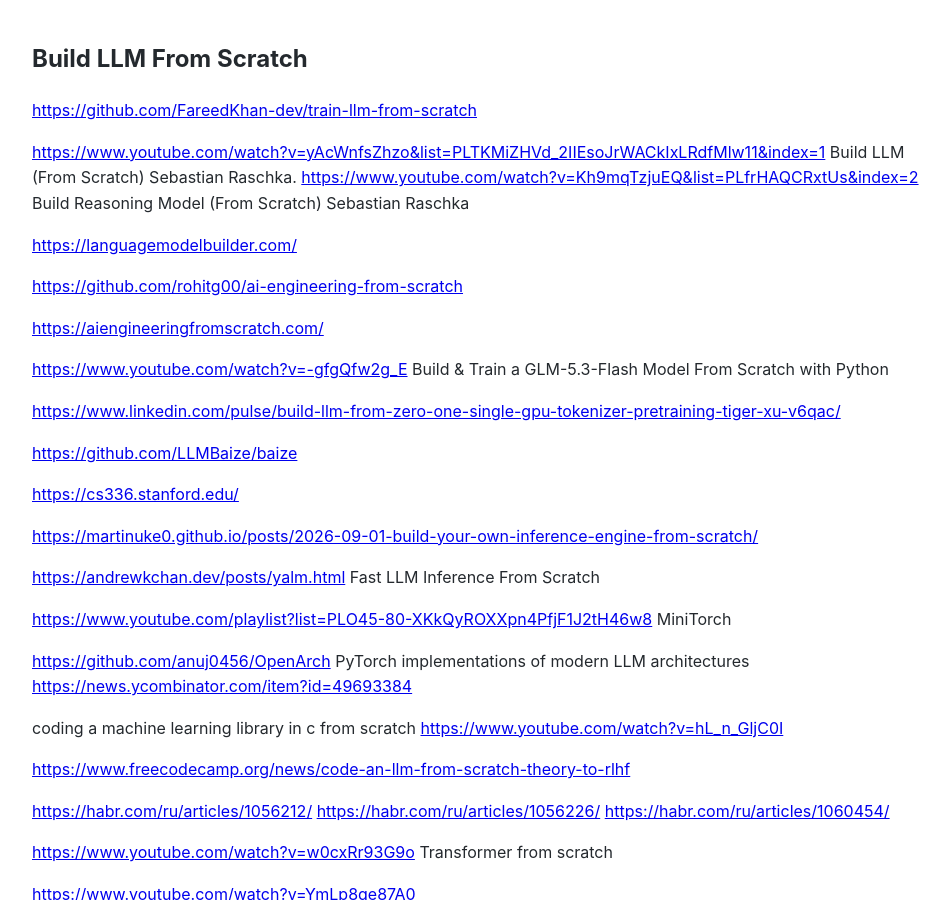
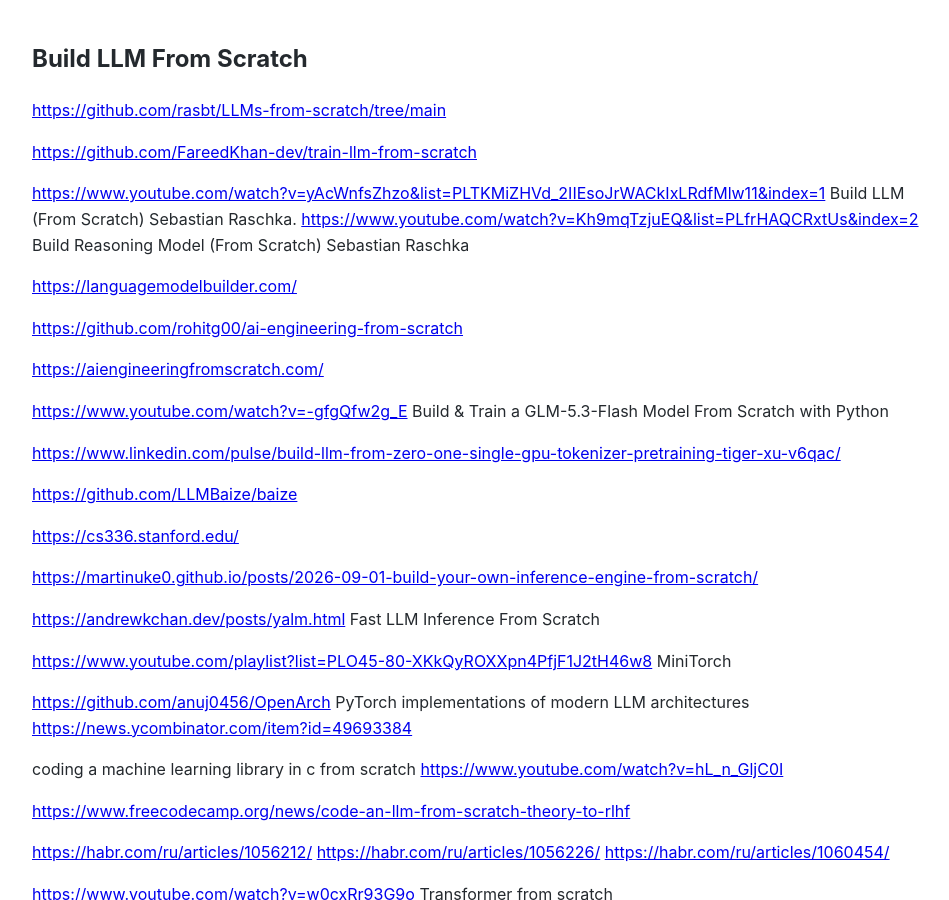
Before and after one commit to Michael-Lubinsky/michael-lubinsky.github.com, a Jekyll site: the page built from ml/from_scratch.md, in a window 1280 px wide and 900 px high. Shown: the whole window, without its empty margins (158-1107 px from the left). Built offline with Jekyll 4.4.1, drawn with Linux system fonts in a browser that asks for light colours; our own code applies the rules of GitHub Pages for plain Markdown files.

Commit message:
Update resources for building LLM from scratch
Added additional resources and links for building LLMs from scratch.

```diff
--- a/ml/from_scratch.md
+++ b/ml/from_scratch.md
@@ -1,4 +1,6 @@
 ## Build LLM From Scratch
+
+<https://github.com/rasbt/LLMs-from-scratch/tree/main>
 
 <https://github.com/FareedKhan-dev/train-llm-from-scratch>
 
```
